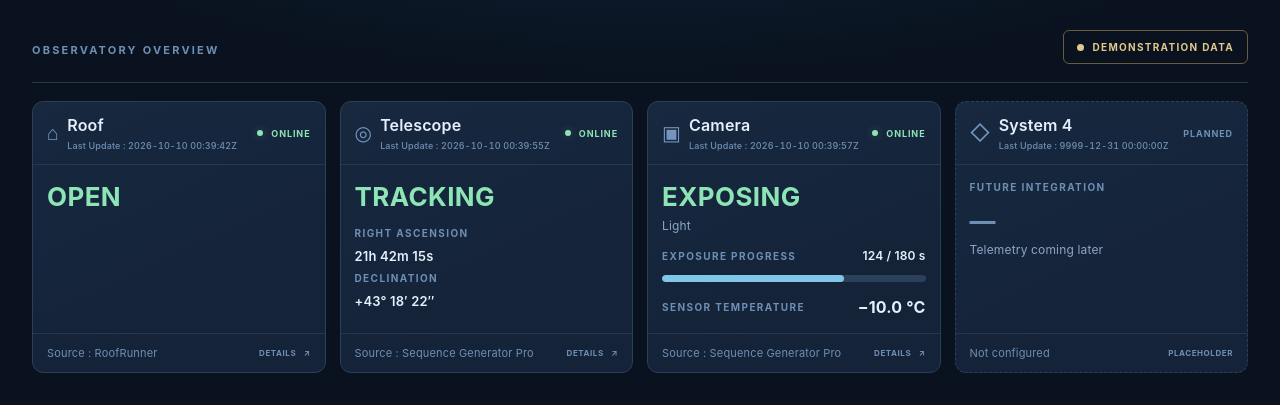
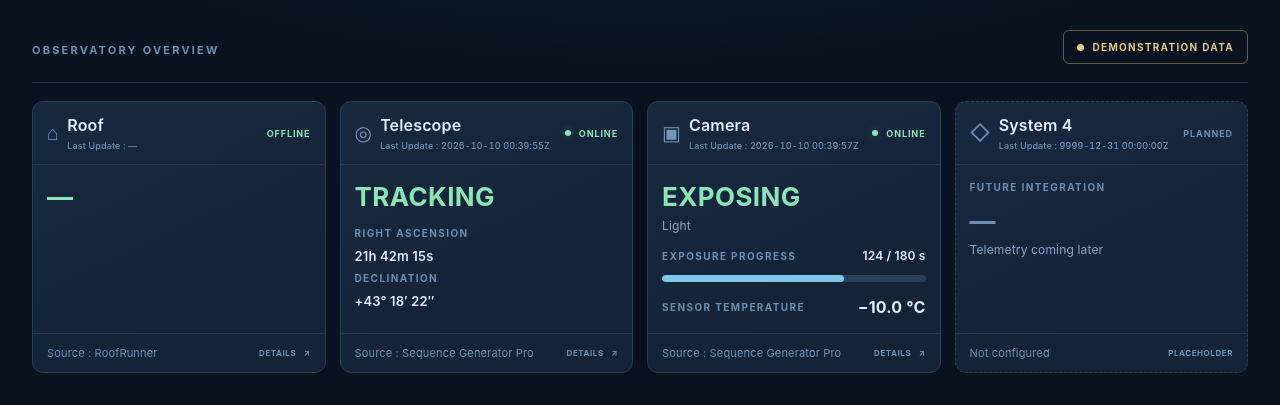
Before and after one commit to EorEquis/TSOLive, a FastAPI app: page / in a window 1280 px wide. Shown: the part 102-507 px from the top of the page. Run offline with FastAPI, Linux system fonts and the light colour scheme.

Commit message:
Bind Roof tile to live telemetry elements

```diff
--- a/templates/index.html
+++ b/templates/index.html
@@ -25,8 +25,8 @@
       </div>
 <section class="tile-grid" aria-label="Observatory systems">
         <article class="tile" tabindex="0" aria-label="Roof system details, coming soon">
-          <div class="tile-head"><div class="tile-title"><span class="tile-icon" aria-hidden="true">⌂</span><div class="tile-name"><h3>Roof</h3><div class="tile-update">Last Update : 2026-10-10 00:39:42Z</div></div></div><span class="device-tag"><span class="status-dot"></span>ONLINE</span></div>
-          <div class="tile-body"><p class="big-status">OPEN</p></div>
+          <div class="tile-head"><div class="tile-title"><span class="tile-icon" aria-hidden="true">⌂</span><div class="tile-name"><h3>Roof</h3><div class="tile-update" id="roof-last-update">Last Update : —</div></div></div><span class="device-tag offline" id="roof-connection"><span class="status-dot offline-dot" id="roof-connection-dot"></span>OFFLINE</span></div>
+          <div class="tile-body"><p class="big-status" id="roof-position">—</p></div>
           <div class="tile-foot"><span>Source : RoofRunner</span><span class="foot-right">DETAILS <span aria-hidden="true">↗</span></span></div>
         </article>
 
```
